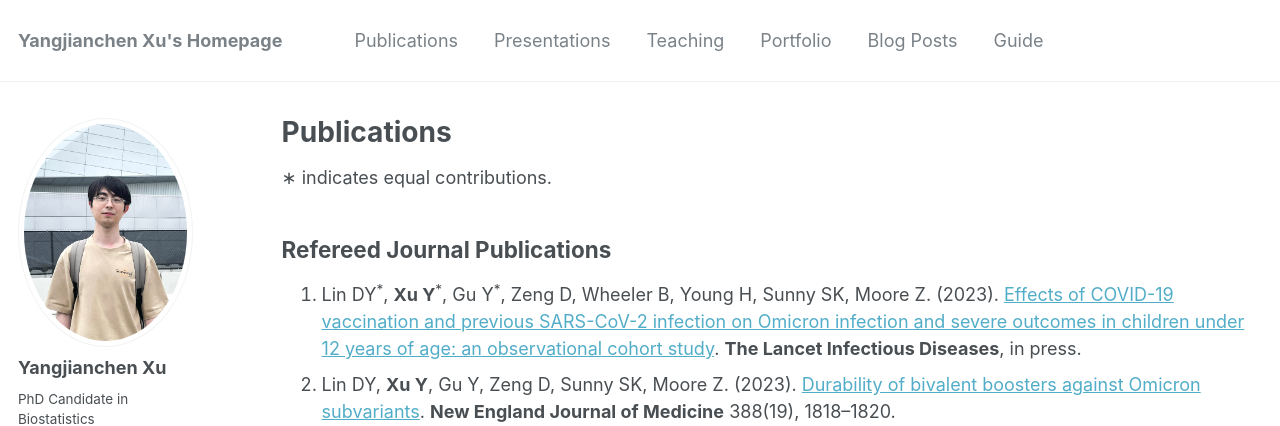
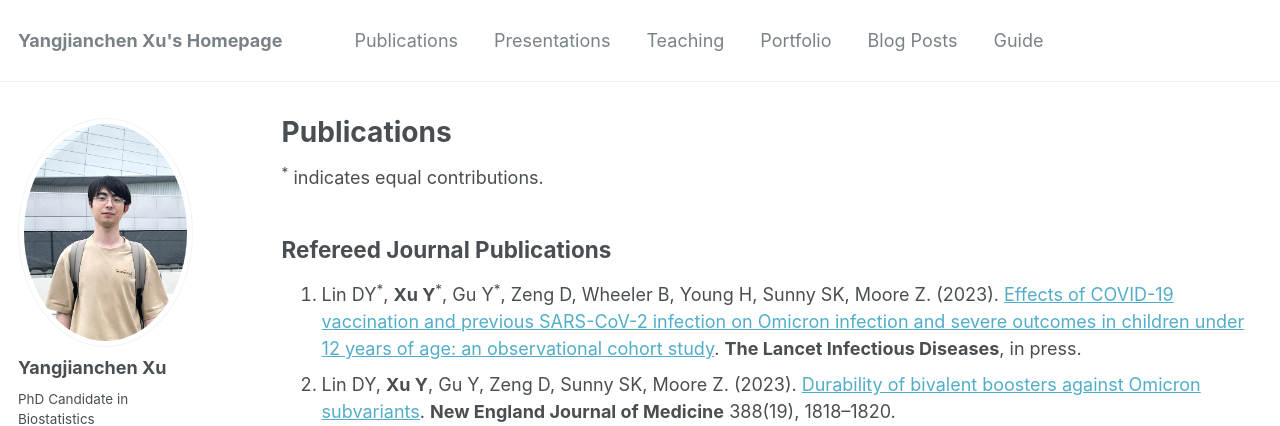
Before and after one commit to yangjc-xu/yangjc-xu.github.io, a Jekyll site: the page built from _pages/publications.md, in a window 1280 px wide and 1271 px high. Shown: the top 426 px of the window. Built offline with Jekyll 4.4.1, drawn with Linux system fonts in a browser that asks for light colours; some web fonts are replaced.

```diff
--- a/_pages/publications.md
+++ b/_pages/publications.md
@@ -15,8 +15,7 @@ author_profile: true
   {% include archive-single.html %}
 {% endfor %} -->
 
-∗
-  indicates equal contributions.
+<sup>*</sup> indicates equal contributions.
 
 ## Refereed Journal Publications
 1. Lin DY<sup>*</sup>, **Xu Y**<sup>*</sup>, Gu Y<sup>*</sup>, Zeng D, Wheeler B, Young H, Sunny SK, Moore Z. (2023). [Effects of COVID-19 vaccination and previous SARS-CoV-2 infection on Omicron infection and severe outcomes in children under 12 years of age: an observational cohort study](https://www.thelancet.com/journals/laninf/article/PIIS1473-3099(23)00272-4/fulltext). **The Lancet Infectious Diseases**, in press.
```
